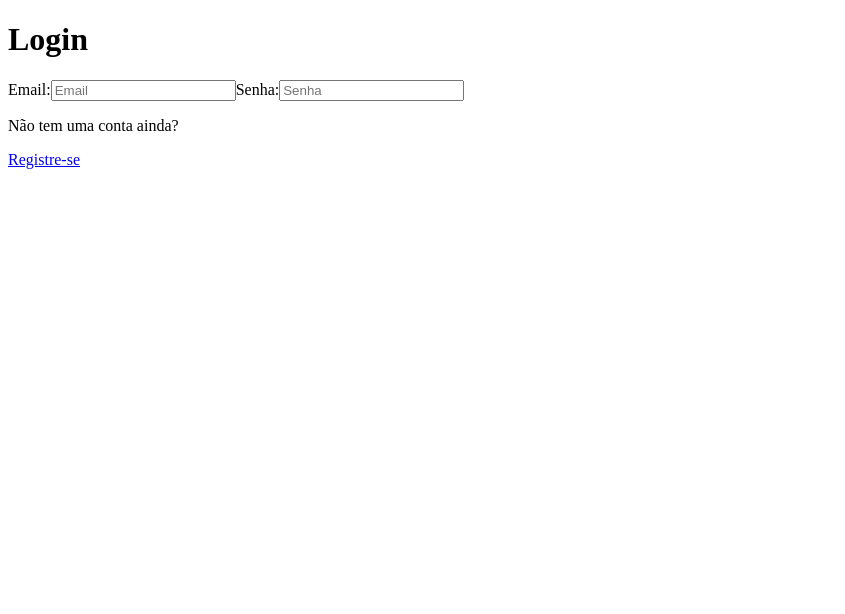
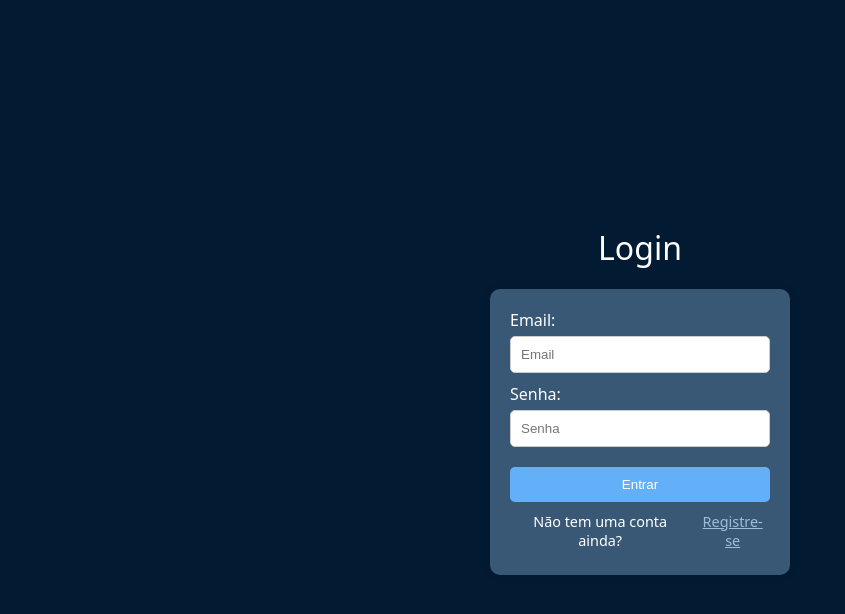
Before and after one commit to luisz19/app-notes-js, a React (Vite) app in the folder frontend/appnotes/: page / in a window 1280 px wide. Shown: the top 614 px of the page, without its empty margins (0-845 px from the left). Built offline with nearby package versions, Linux system fonts and the light colour scheme.

Commit message:
estilização login e conexão api

```diff
--- a/frontend/appnotes/src/components/Login/Registro/LoginForm.jsx
+++ b/frontend/appnotes/src/components/Login/Registro/LoginForm.jsx
@@ -1,13 +1,55 @@
 import { Link } from "react-router-dom";
+import { useEffect, useState } from "react";
+import axios from "axios";
 
 const LoginForm = () => {
+    const url = 'http://localhost:8080'
+    const [userId, setUserId] = useState([]);
+    const [email, setEmail] = useState('')
+    const [senha, setSenha] = useState()
+    const [token, setToken] = useState();
+    const [error, setError] = useState('');
+
+    const postLogin = async (e) => {
+        e.preventDefault()
+
+        await axios.post(`${url}/auth/login`, {
+
+            email: email,
+            senha: senha
+        })
+
+        .then((res) => {
+
+            console.log(res.data)
+            setToken(res.data.token)
+            setUserId(res.data.userId)
+            localStorage.setItem('UserId', userId)
+            localStorage.setItem('Token', token)
+
+        })
+
+        .catch((err) => {
+            console.error(err)
+
+        })
+    }
+
+
+
+
     return (
         <div className="LoginForm">
+               <h1>Login</h1>
             <form>
                 <label htmlFor="email">Email:</label>
-                <input type="email" placeholder="Email" id="email"  required />
+                <input type="email" placeholder="Email" value={email} onChange={(e) => setEmail(e.target.value)} id="email"  required />
                 <label htmlFor="senha">Senha:</label>
-                <input type="password" placeholder="Senha" id="senha"   required />
+                <input type="password" placeholder="Senha" value={senha} onChange={(e) => setSenha(e.target.value)} id="senha"   required />
+
+                <button onClick={postLogin}>Entrar</button>
+
+                <p>{error}</p>
 
                 <div>
                     <p>Não tem uma conta ainda?</p><Link to="/registro">Registre-se</Link>
--- a/frontend/appnotes/src/components/Login/Registro/RegistroForm.jsx
+++ b/frontend/appnotes/src/components/Login/Registro/RegistroForm.jsx
@@ -1,15 +1,47 @@
 import { Link } from "react-router-dom";
+import axios from "axios";
+import { useState } from "react";
 
 const RegistroForm = () => {
+
+    const url = 'http://localhost:8080'
+
+    const [nome, setNome] = useState('')
+    const [email, setEmail] = useState('')
+    const [senha, setSenha] = useState('')
+    const [error, setError] = useState('');
+
+    const postRegister = async (e) => {
+        e.preventDefault()
+
+        await axios.post(`${url}/register`, {
+            nome: nome,
+            email: email,
+            senha: senha
+        })
+
+        .then((res) => {
+            console.log(res)
+        })
+
+        .catch((err) => {
+            console.error(err)
+        })
+    }
+
     return (
         <div className="LoginForm">
+                 <h1>Registro</h1>
+
             <form>
                 <label htmlFor="nome">Nome:</label>
-                <input type="text" placeholder="Digite seu nome" id="nome"  required />
+                <input type="text" placeholder="Digite seu nome" value={nome} onChange={(e) => setNome(e.target.value)} id="nome"  required />
                 <label htmlFor="email">Email:</label>
-                <input type="email" placeholder="Digite seu email" id="email"  required />
+                <input type="email" placeholder="Email" value={email} onChange={(e) => setEmail(e.target.value)} id="email"  required />
                 <label htmlFor="senha">Senha:</label>
-                <input type="password" placeholder="Digite sua senha" id="senha"   required />
+                <input type="password" placeholder="Senha" value={senha} onChange={(e) => setSenha(e.target.value)} id="senha"   required />
+
+                <button onClick={postRegister}>Entrar</button>
 
                 <div>
                     <p>Já tem uma conta?</p><Link to="/">Login</Link>
--- a/frontend/appnotes/src/main.jsx
+++ b/frontend/appnotes/src/main.jsx
@@ -3,6 +3,7 @@ import ReactDOM from 'react-dom/client'
 import App from './App.jsx'
 import './styles/index.css'
 import './styles/App.css'
+import './styles/login.css'
 
 
 ReactDOM.createRoot(document.getElementById('root')).render(
--- a/frontend/appnotes/src/pages/Login.jsx
+++ b/frontend/appnotes/src/pages/Login.jsx
@@ -1,9 +1,13 @@
-import LoginForm from "../components/Login/Registro/LoginForm";
+import LoginForm from "../components/Login/Registro/LoginForm.jsx";
+import axios from 'axios'
+import { useEffect, useState } from "react";
 
 const Login = () => {
+
+
     return (
         <div className="Login">
-            <h1>Login</h1>
+
             <LoginForm />
         </div>
     )
--- a/frontend/appnotes/src/pages/Registro.jsx
+++ b/frontend/appnotes/src/pages/Registro.jsx
@@ -3,7 +3,7 @@ import RegistroForm from "../components/Login/Registro/RegistroForm";
 const Registro = () => {
     return (
         <div className="Login">
-            <h1>Registro</h1>
+
             <RegistroForm />
         </div>
     )
--- /dev/null
+++ b/frontend/appnotes/src/styles/cores.css
@@ -0,0 +1,5 @@
+/* azul escuro #021B33 */
+/* azul cinza #395875 */
+/* ciano #C6DEF5 */
+/* azul mais cinza #6985A0 */
+/* cinza #A7B9CA */
--- a/frontend/appnotes/src/styles/index.css
+++ b/frontend/appnotes/src/styles/index.css
@@ -0,0 +1,13 @@
+html {
+
+    width: 100vw;
+    height: 100vh;
+    font-family: system-ui, -apple-system, BlinkMacSystemFont, 'Segoe UI', Roboto, Oxygen, Ubuntu, Cantarell, 'Open Sans', 'Helvetica Neue', sans-serif;
+
+}
+
+*{
+    margin: 0;
+    padding: 0;
+    box-sizing: border-box;
+}
--- /dev/null
+++ b/frontend/appnotes/src/styles/login.css
@@ -0,0 +1,81 @@
+
+
+.LoginForm {
+    display: flex;
+    gap: 20px;
+    flex-direction: column;
+    justify-content: center;
+    align-items: center;
+    height: 100vh;
+    background-color: #021B33;
+}
+
+.LoginForm h1 {
+    color: white;
+    font-weight: 400;
+}
+
+.LoginForm form {
+    background-color: #395875;
+    padding: 20px;
+    border-radius: 10px;
+    box-shadow: 0 0 10px rgba(0, 0, 0, 0.1);
+    width: 300px;
+    display: flex;
+    flex-direction: column;
+}
+
+.LoginForm label {
+    margin-bottom: 5px;
+    color: white;
+    font-weight: 400;
+}
+
+.LoginForm input {
+    margin-bottom: 10px;
+    padding: 10px;
+    border: 1px solid #ccc;
+    border-radius: 5px;
+}
+
+.LoginForm input:focus {
+    border-color: #007BFF;
+    outline: none;
+}
+
+.LoginForm button {
+    padding: 10px;
+    margin-top: 10px;
+    background-color: #64b0f8;
+    color: white;
+    border: none;
+    border-radius: 5px;
+    cursor: pointer;
+    transition: all .2s ease-in-out;
+}
+
+.LoginForm button:hover {
+    background-color: #49a6fd;
+}
+
+.LoginForm div {
+    margin-top: 10px;
+    font-size: 0.9rem;
+    text-align: center;
+    display: flex;
+    gap: 5px;
+}
+
+.LoginForm div p {
+    margin-bottom: 5px;
+
+    color: white;
+}
+
+.LoginForm div a {
+    color: #9ebcdd;
+}
+
+.LoginForm div a:hover {
+    text-decoration: underline;
+}
```
Also changed, not shown: 2 other files (tests, documents, lock files or other folders).
